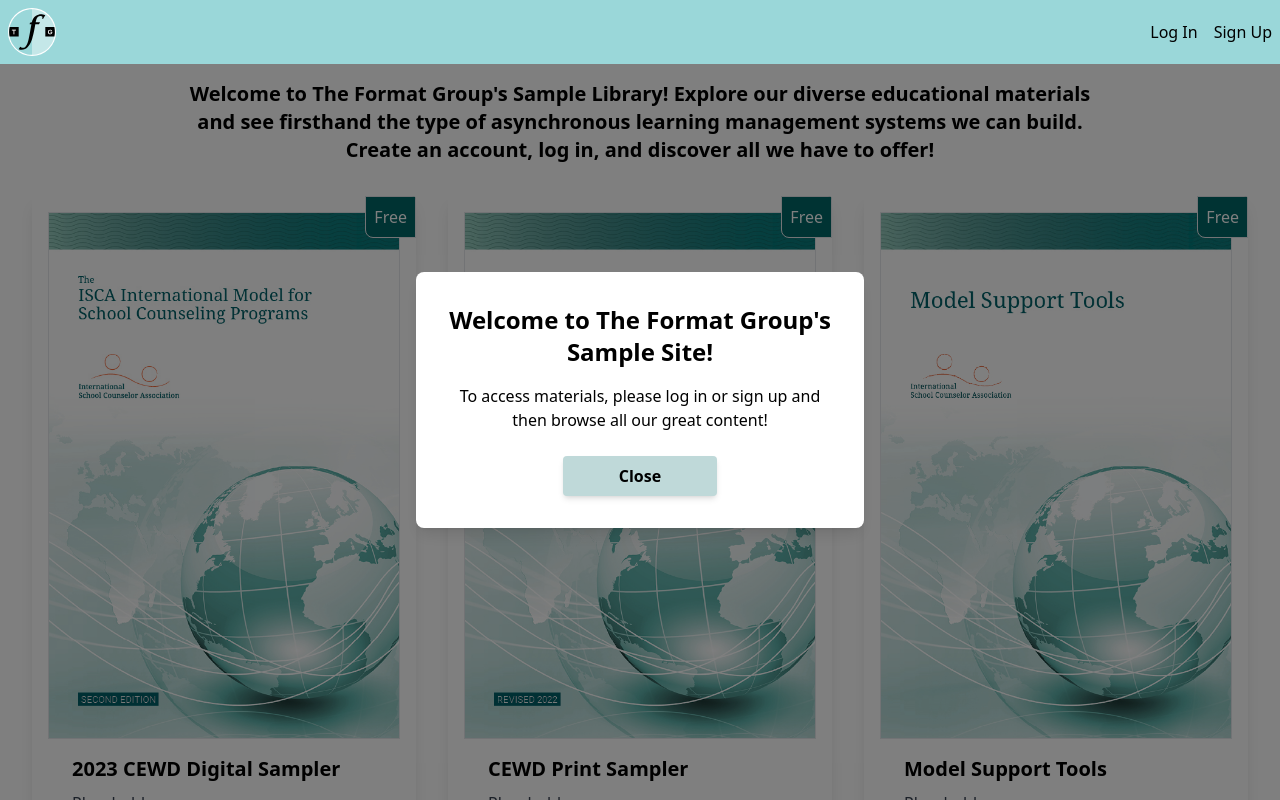
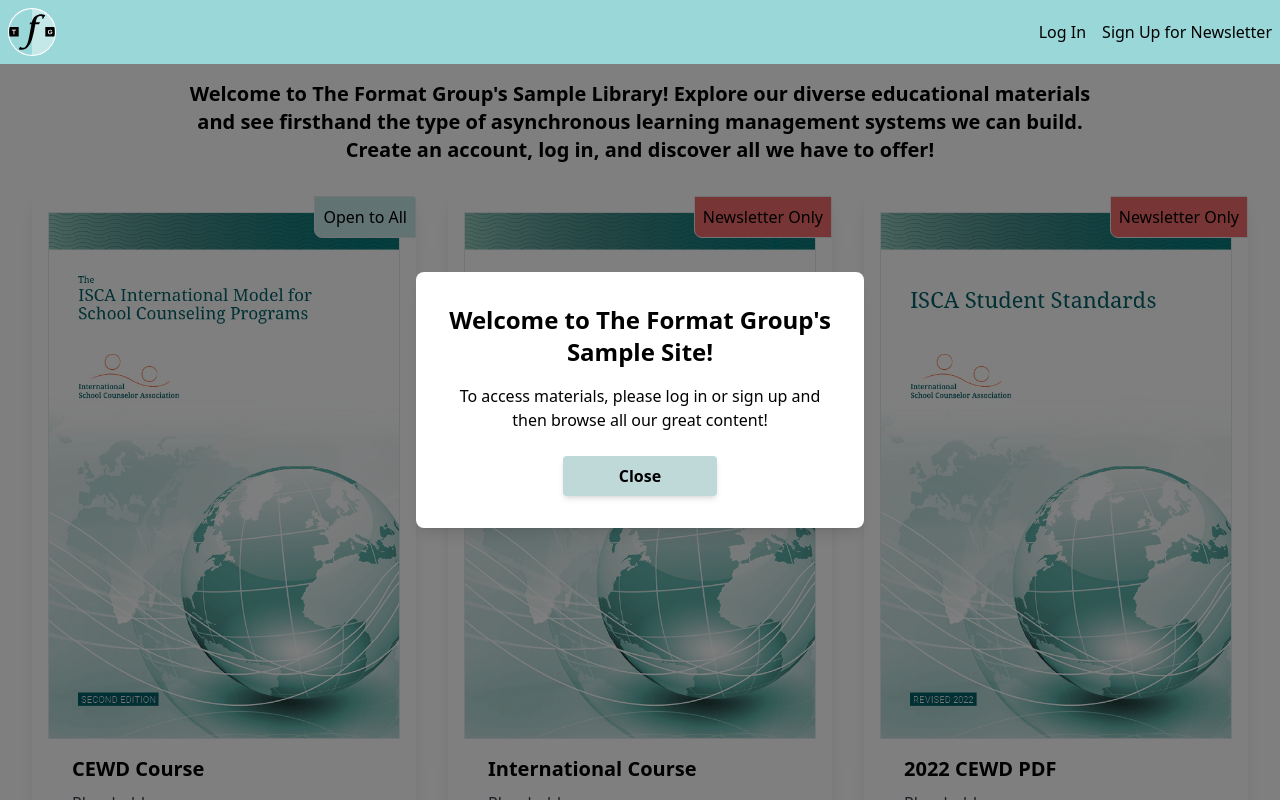
Before and after one commit to JesseDenier/format-library, a React (Vite) app in the folder client/: page / in a window 1280 px wide. Shown: the top 800 px of the page. Built offline with nearby package versions, Linux system fonts and the light colour scheme.

Commit message:
Fixed names and labels on homepage and changed sign up to sign up for newsletter on header.

```diff
--- a/client/src/components/Header.jsx
+++ b/client/src/components/Header.jsx
@@ -63,7 +63,7 @@
             {!Auth.loggedIn() && currentPath !== "/signup" && (
               <li>
                 <Link to="/signup" className="text-black">
-                  Sign Up
+                  Sign Up for Newsletter
                 </Link>
               </li>
             )}
--- a/client/src/pages/HomePage.jsx
+++ b/client/src/pages/HomePage.jsx
@@ -8,12 +8,6 @@
 // Imports the query utility
 import { useQuery } from "@apollo/client";
 import { QUERY_USER } from "../utils/queries";
-
-// Utility function to get ownership status and corresponding CSS class
-const getOwnershipStatus = (hasAccess) => ({
-  label: hasAccess ? "Paid" : "Purchase", // Display "Paid" if access is granted, otherwise "Purchase"
-  labelStyle: hasAccess ? "bg-[#006666] text-white" : "bg-[#FF6633] text-white", // Green background if access is granted, otherwise orange
-});
 
 // Reusable Card component
 function Card({
@@ -82,28 +76,44 @@
   const cards = [
     {
       link: "cewdsampler",
-      title: "2023 CEWD Digital Sampler",
+      title: "CEWD Course",
       photo: "cover_model.jpg",
       description: "Placeholder",
-      label: "Free",
-      labelStyle: "bg-[#006666] text-white",
+      label: "Open to All",
+      labelStyle: "bg-[#c4e7e8]",
+    },
+    {
+      link: "modelsupporttools",
+      title: "International Course",
+      photo: "cover_model_support_tools.jpg",
+      description: "Placeholder",
+      label: "Newsletter Only",
+      labelStyle: "bg-[#F26A6A]",
     },
     {
       link: "/private/isca_student_standards.pdf",
-      title: "CEWD Print Sampler",
+      title: "2022 CEWD PDF",
       photo: "cover_student_standards.jpg",
       description: "Placeholder",
-      label: "Free",
-      labelStyle: "bg-[#006666] text-white",
+      label: "Newsletter Only",
+      labelStyle: "bg-[#F26A6A]",
       isExternal: true,
     },
     {
       link: "modelsupporttools",
-      title: "Model Support Tools",
+      title: "Union Skills PDF",
       photo: "cover_model_support_tools.jpg",
       description: "Placeholder",
-      label: "Free",
-      labelStyle: "bg-[#006666] text-white",
+      label: "Newsletter Only",
+      labelStyle: "bg-[#F26A6A]",
+    },
+    {
+      link: "modelsupporttools",
+      title: "UBC High School PDF",
+      photo: "cover_model_support_tools.jpg",
+      description: "Placeholder",
+      label: "Newsletter Only",
+      labelStyle: "bg-[#F26A6A]",
     },
   ];
 
```
